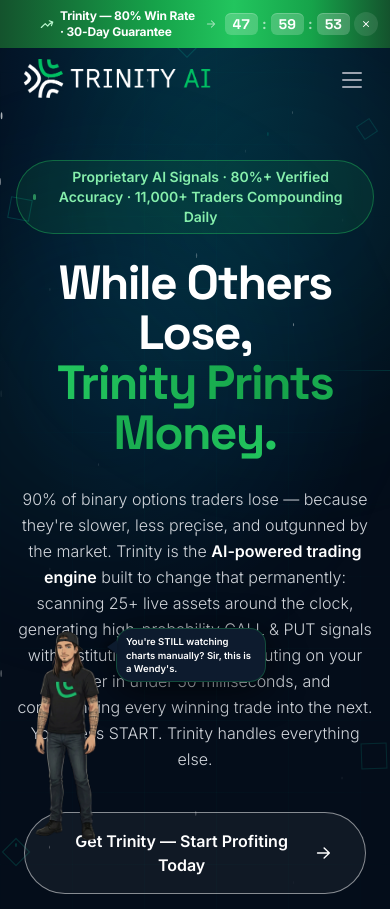
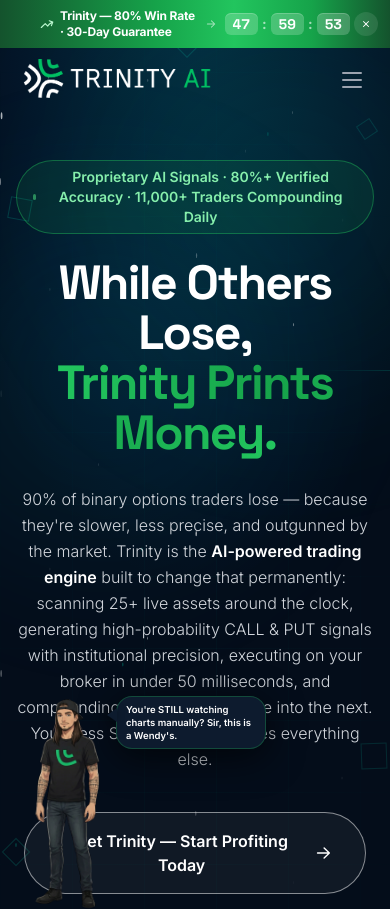
Before and after one commit to superautobinarytool/trinity-ai-website, a React (Vite) app: page / in a window 390 px wide. Shown: the top 909 px of the page. Built offline with nearby package versions, Linux system fonts and the light colour scheme.

Commit message:
fix: mobile avatar upper-body window via absolute top:0, legs overflow below viewport

```diff
--- a/src/components/AvatarCharacter.tsx
+++ b/src/components/AvatarCharacter.tsx
@@ -239,18 +239,19 @@
   const scene = SCENES[sceneIdx];
 
   // ── Responsive sizing ──────────────────────────────────────────────────────
-  // Mobile: no fixed height + no overflow:hidden — the full-body PNG is rendered
-  // at natural size anchored to viewport bottom. Legs/feet simply scroll below
-  // the viewport edge with zero CSS clipping or gradient banding.
-  // Desktop: fixed cropped height with overflow:hidden shows head → waist only.
-  const avatarW        = isMobile ? 128 : 242;
-  const avatarH        = isMobile ? undefined : 226;  // undefined = no height constraint
-  const bubbleMaxWidth = isMobile ? "150px" : "174px";
-  const bubbleMinWidth = isMobile ? "118px" : "138px";
-  const bubblePadding  = isMobile ? "6px 9px" : "8px 12px";
-  const fontSize       = isMobile ? "9.5px" : "12px";
+  // Mobile strategy: give the container a fixed height (upper-body window).
+  // The image is absolutely positioned at top:0 inside that container so its
+  // bottom (legs) overflows DOWNWARD, past the container and below the viewport
+  // bottom edge — NO overflow:hidden needed, NO gradient, zero artefacts.
+  // Desktop: overflow-hidden + fixed height + gradients, unchanged.
+  const avatarW         = isMobile ? 128 : 242;
+  const avatarH         = isMobile ? 160 : 226; // px — upper-body window height
+  const bubbleMaxWidth  = isMobile ? "150px" : "174px";
+  const bubbleMinWidth  = isMobile ? "118px" : "138px";
+  const bubblePadding   = isMobile ? "6px 9px" : "8px 12px";
+  const fontSize        = isMobile ? "9.5px" : "12px";
   const bubbleMarginTop  = isMobile ? "12px" : "20px";
-  const bubbleMarginLeft  = isMobile ? "-12px" : "-22px";
+  const bubbleMarginLeft = isMobile ? "-12px" : "-22px";
 
   return (
     <AnimatePresence>
@@ -267,17 +268,17 @@
         >
           {/* ── Character container ─────────────────────────────────────── */}
           {/*
-            Mobile:  overflow visible, no fixed height — image renders at full
-                     natural height (≈ 227 px at 128 px wide for these PNGs),
-                     anchored to bottom-0 by the parent flex row. The viewport
-                     edge acts as the natural crop — completely gradient-free.
-            Desktop: overflow-hidden + fixed height crops at waist level.
+            Mobile: fixed-height window (head → waist), NO overflow:hidden.
+              Image is absolute top:0 so legs spill downward past the
+              container and below the viewport edge — naturally hidden,
+              no CSS cropping or gradient required.
+            Desktop: overflow-hidden + fixed height + gradients.
           */}
           <div
             className={`relative flex-shrink-0 ${isMobile ? "" : "overflow-hidden"}`}
-            style={{ width: avatarW, ...(avatarH !== undefined ? { height: avatarH } : {}) }}
+            style={{ width: avatarW, height: avatarH }}
           >
-            {/* Image swap: exits UP, new image bounces in from BELOW */}
+            {/* Image swap: exits UP, enters from BELOW with spring */}
             <AnimatePresence mode="wait">
               <motion.img
                 key={scene.image}
@@ -288,7 +289,9 @@
                 animate={{ y: 0,  scale: 1,    opacity: 1 }}
                 exit={{    y: -16, scale: 0.9,  opacity: 0 }}
                 transition={{ type: "spring", stiffness: 300, damping: 22, mass: 0.75 }}
-                className="w-full h-auto block"
+                // Mobile: absolute top:0 so overflow goes downward (legs below viewport)
+                // Desktop: static flow inside overflow-hidden container
+                className={isMobile ? "absolute top-0 left-0 w-full h-auto" : "w-full h-auto block"}
                 loading="eager"
               />
             </AnimatePresence>
```
